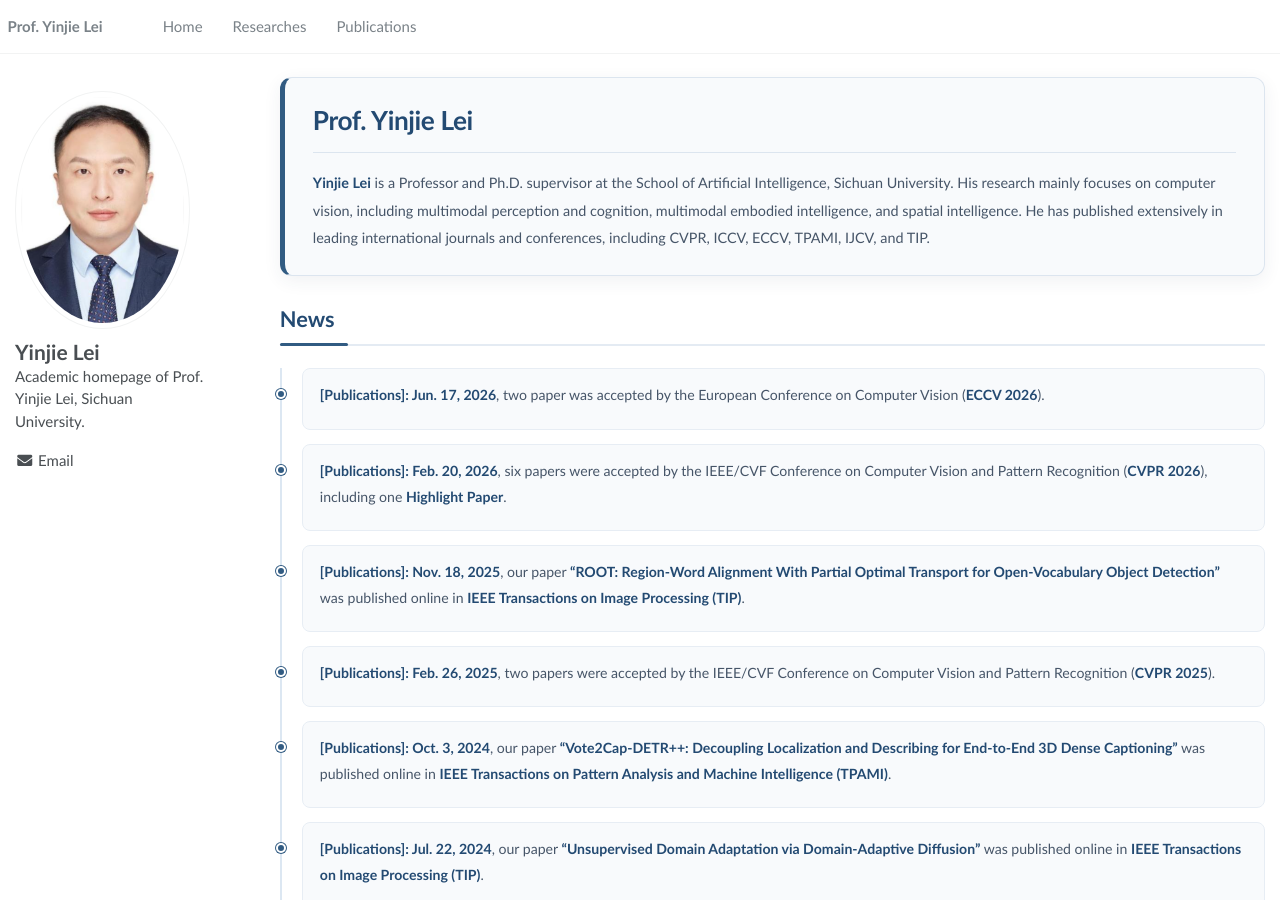
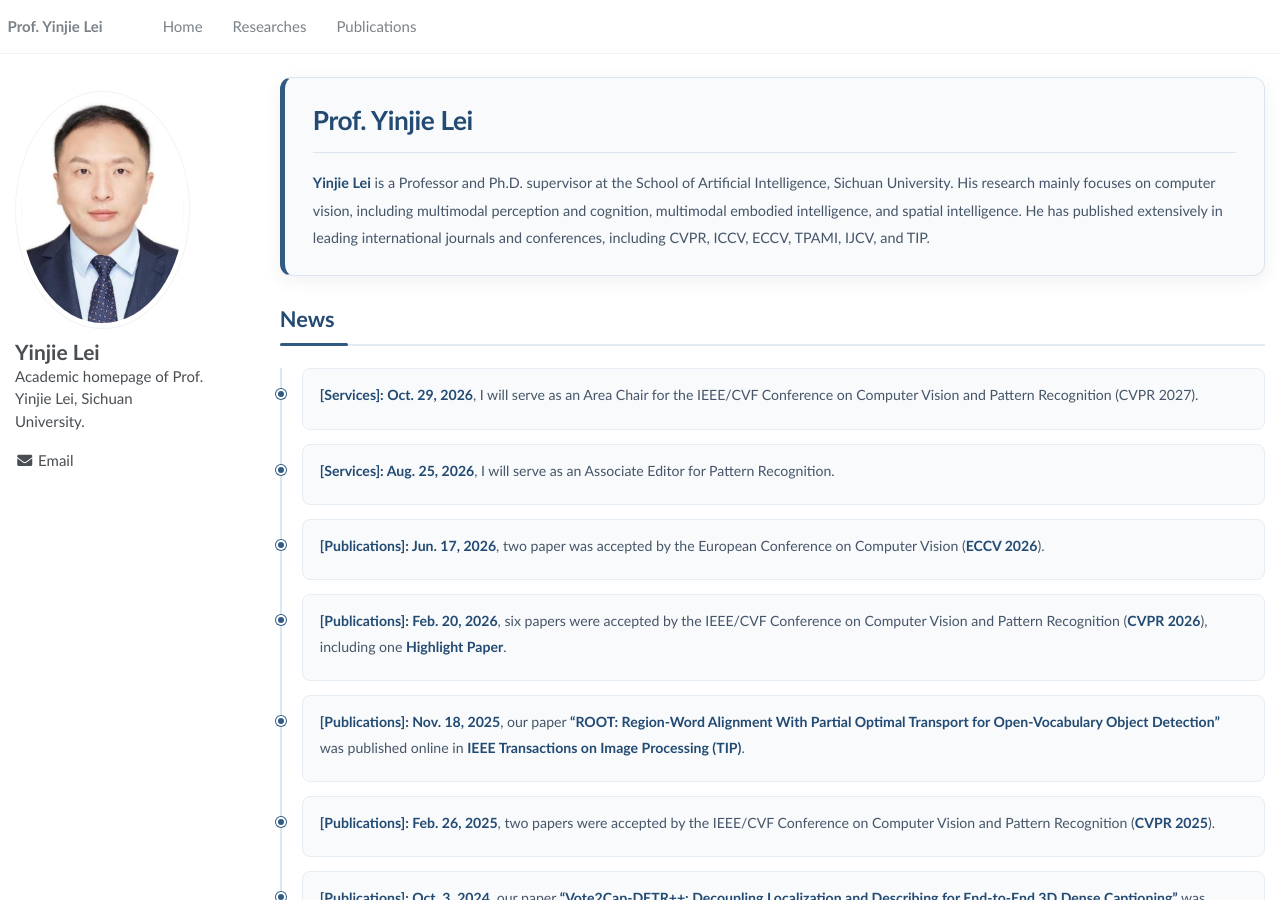
Before and after one commit to leolyj/leolyj.github.io, a Jekyll site: the page built from _pages/about.md, in a window 1280 px wide and 900 px high. Built offline with Jekyll 4.4.1, drawn with Linux system fonts in a browser that asks for light colours.

Commit message:
Add academic service announcements

```diff
--- a/_pages/about.md
+++ b/_pages/about.md
@@ -27,6 +27,9 @@ redirect_from:
 <div class="news-section" markdown="1">
 
 ## News
+- **[Services]: Oct. 29, 2026**, I will serve as an Area Chair for the IEEE/CVF Conference on Computer Vision and Pattern Recognition (CVPR 2027).
+
+- **[Services]: Aug. 25, 2026**, I will serve as an Associate Editor for Pattern Recognition.
 
 - **[Publications]: Jun. 17, 2026**, two paper was accepted by the European Conference on Computer Vision (**ECCV 2026**).
 
```
